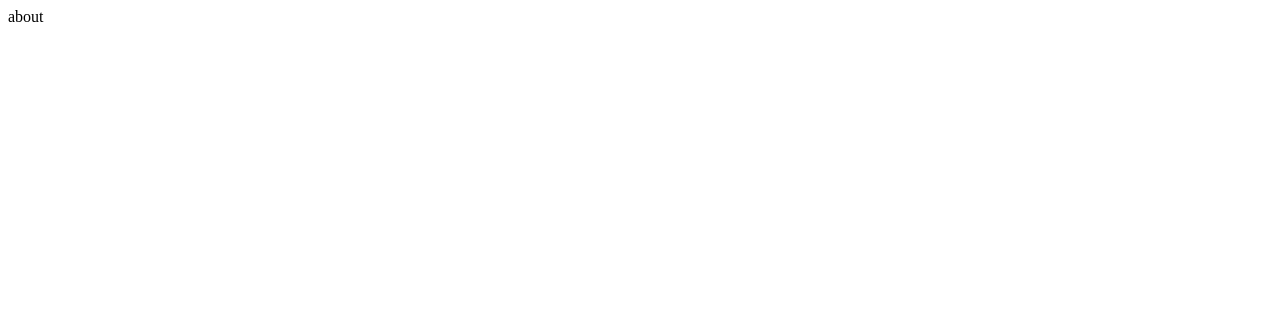
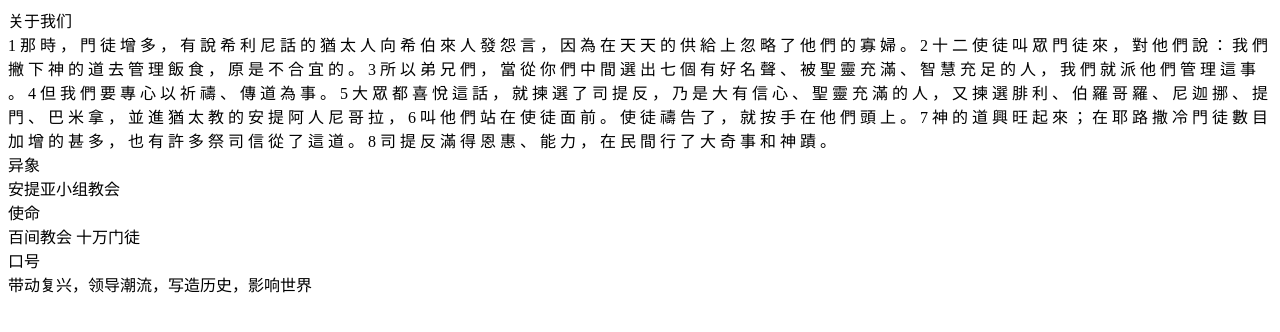
Before and after one commit to yannisleng/website-mvp, a Next.js app: page /about in a window 1280 px wide. Shown: the top 332 px of the page. Built offline with nearby package versions, Linux system fonts and the light colour scheme.

Commit message:
update: update about page

```diff
--- /dev/null
+++ b/src/components/Intro/Intro.tsx
@@ -0,0 +1,145 @@
+import React, { useEffect, useState } from "react";
+import { signIn, signOut, useSession } from "next-auth/react";
+import Link from "next/link";
+import Navigation from "../Navigation/Navigation";
+
+const CYCLogo: React.FC = () => {
+  return (
+    <Link href="/">
+      <img src="/images/cyc_logo_white.png" alt="CYC Logo" className="mr-20" />
+    </Link>
+  );
+};
+
+const SearchBar: React.FC = () => {
+  const [showInput, setShowInput] = useState(false);
+
+  const toggleElements = () => {
+    setShowInput(!showInput);
+  };
+
+  return (
+    <div>
+      {showInput ? (
+        <input
+          type="text"
+          placeholder="Search..."
+          className="h-7 w-full cursor-pointer border-none
+          bg-transparent pl-2 outline-none"
+          onBlur={toggleElements}
+          autoFocus
+        />
+      ) : (
+        <img
+          src="/icons/search.svg"
+          alt="Search Icon"
+          className="h-7 w-7 cursor-pointer"
+          onClick={toggleElements}
+        />
+      )}
+    </div>
+  );
+};
+
+const LoginButton: React.FC = () => {
+  const { data: sessionData } = useSession();
+
+  return (
+    <img
+      src={sessionData?.user?.image ?? "/icons/user.svg"}
+      alt={sessionData ? "Profile Picture" : "Login Icon"}
+      className="ml-5 h-8 w-8 cursor-pointer rounded-full md:hidden"
+      onClick={sessionData ? () => void signOut() : () => void signIn()}
+    />
+  );
+};
+
+const SideNavigation: React.FC = () => {
+  const [isCrossIcon, setIsCrossIcon] = useState(false);
+
+  const toggleIcon = () => {
+    setIsCrossIcon((prevIsCrossIcon) => !prevIsCrossIcon);
+  };
+
+  return (
+    <>
+      <img
+        src={isCrossIcon ? "/icons/cross.svg" : "/icons/navigation.svg"}
+        alt={isCrossIcon ? "Close Icon" : "Navigation Icon"}
+        className="ml-5 hidden h-7 w-7 cursor-pointer md:block"
+        onClick={toggleIcon}
+      />
+      {isCrossIcon && (
+        <div
+          className="glass absolute left-0 top-[90px] flex w-screen
+          items-center justify-center bg-white"
+          style={{ height: "calc(100vh - 90px)" }}
+        >
+          <Navigation handleClose={toggleIcon} />
+        </div>
+      )}
+    </>
+  );
+};
+
+export default function Intro() {
+  return (
+    <>
+      <div className="mt-8 w-4/5 border border-solid border-white bg-white p-4 text-black">
+        <div className="flex justify-center text-4xl underline">关于我们</div>
+        <div className="mt-8 flex justify-center text-lg">
+          1 那 時 ， 門 徒 增 多 ， 有 說 希 利 尼 話 的 猶 太 人 向 希 伯 來 人
+          發 怨 言 ， 因 為 在 天 天 的 供 給 上 忽 略 了 他 們 的 寡 婦 。 2 十
+          二 使 徒 叫 眾 門 徒 來 ， 對 他 們 說 ： 我 們 撇 下 神 的 道 去 管
+          理 飯 食 ， 原 是 不 合 宜 的 。 3 所 以 弟 兄 們 ， 當 從 你 們 中 間
+          選 出 七 個 有 好 名 聲 、 被 聖 靈 充 滿 、 智 慧 充 足 的 人 ， 我
+          們 就 派 他 們 管 理 這 事 。 4 但 我 們 要 專 心 以 祈 禱 、 傳 道 為
+          事 。 5 大 眾 都 喜 悅 這 話 ， 就 揀 選 了 司 提 反 ， 乃 是 大 有 信
+          心 、 聖 靈 充 滿 的 人 ， 又 揀 選 腓 利 、 伯 羅 哥 羅 、 尼 迦 挪
+          、 提 門 、 巴 米 拿 ， 並 進 猶 太 教 的 安 提 阿 人 尼 哥 拉 ， 6 叫
+          他 們 站 在 使 徒 面 前 。 使 徒 禱 告 了 ， 就 按 手 在 他 們 頭 上
+          。 7 神 的 道 興 旺 起 來 ； 在 耶 路 撒 冷 門 徒 數 目 加 增 的 甚 多
+          ， 也 有 許 多 祭 司 信 從 了 這 道 。 8 司 提 反 滿 得 恩 惠 、 能 力
+          ， 在 民 間 行 了 大 奇 事 和 神 蹟 。
+        </div>
+      </div>
+    </>
+  );
+}
+
+export function Vision() {
+  return (
+    <>
+      <div className="mt-8 w-4/5 border border-solid border-white bg-white p-4 text-black">
+        <div className="flex justify-center text-4xl underline">异象</div>
+        <div className="mt-8 flex justify-center text-lg">安提亚小组教会</div>
+      </div>
+    </>
+  );
+}
+
+export function Mission() {
+  return (
+    <>
+      <div className="mt-8 w-4/5 border border-solid border-white bg-white p-4 text-black">
+        <div className="flex justify-center text-4xl underline">使命</div>
+        <div className="mt-8 flex justify-center text-lg">
+          百间教会 十万门徒
+        </div>
+      </div>
+    </>
+  );
+}
+
+export function Slogan() {
+  return (
+    <>
+      <div className="mt-8 w-4/5 border border-solid border-white bg-white p-4 text-black">
+        <div className="flex justify-center text-4xl underline">口号</div>
+        <div className="mt-8 flex justify-center text-lg">
+          带动复兴，领导潮流，写造历史，影响世界
+        </div>
+      </div>
+    </>
+  );
+}
--- a/src/pages/about.tsx
+++ b/src/pages/about.tsx
@@ -1,7 +1,30 @@
-import React from 'react'
+import React from "react";
+import Intro, { Mission, Slogan, Vision } from "~/components/Intro/Intro";
 
 export default function about() {
   return (
-    <div className="h-screen flex flex-col justify-center items-center">about</div>
-  )
+    <>
+      {/* <Head>
+        <title>Website MVP</title>
+        <meta name="description" content="Just a MVP for CYC website" />
+        <link rel="icon" href="/images/cyc_logo.png" />
+      </Head> */}
+      <div className="mb-8 flex flex-col items-center">
+        <Intro></Intro>
+        <Vision></Vision>
+        <Mission></Mission>
+        <Slogan></Slogan>
+      </div>
+    </>
+    // <>
+    //   <main className="flex flex-col">
+    //     <div className="flex h-screen flex-col items-center">
+    //       <Intro></Intro>
+    //       <Vision></Vision>
+    //       <Mission></Mission>
+    //       <Slogan></Slogan>
+    //     </div>
+    //   </main>
+    // </>
+  );
 }
--- a/src/pages/index.tsx
+++ b/src/pages/index.tsx
@@ -1,5 +1,6 @@
 import Head from "next/head";
 import Carousel from "~/components/Carousel/Carousel";
+import Intro from "~/components/Intro/Intro";
 import { api } from "~/utils/api";
 
 export default function Home() {
```
